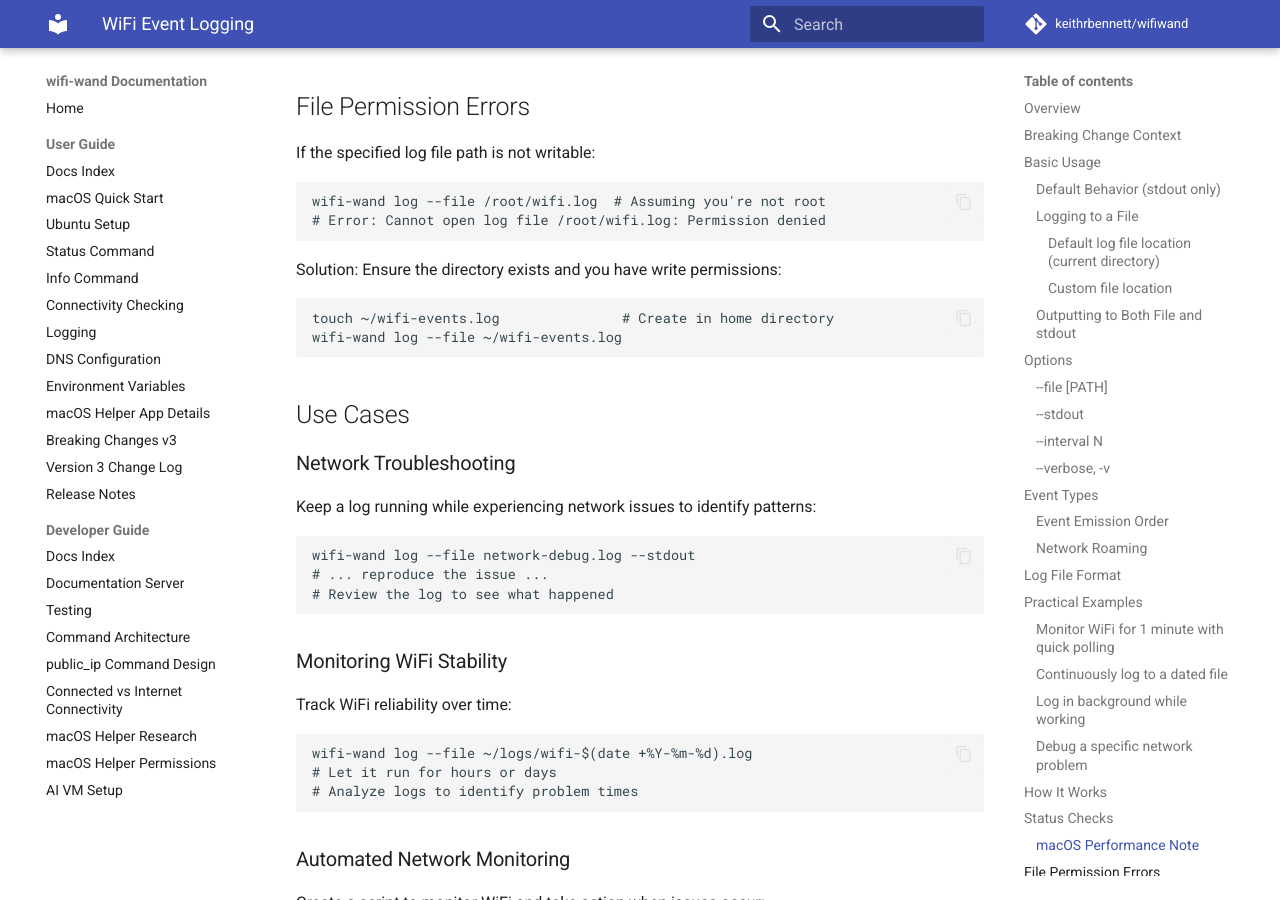
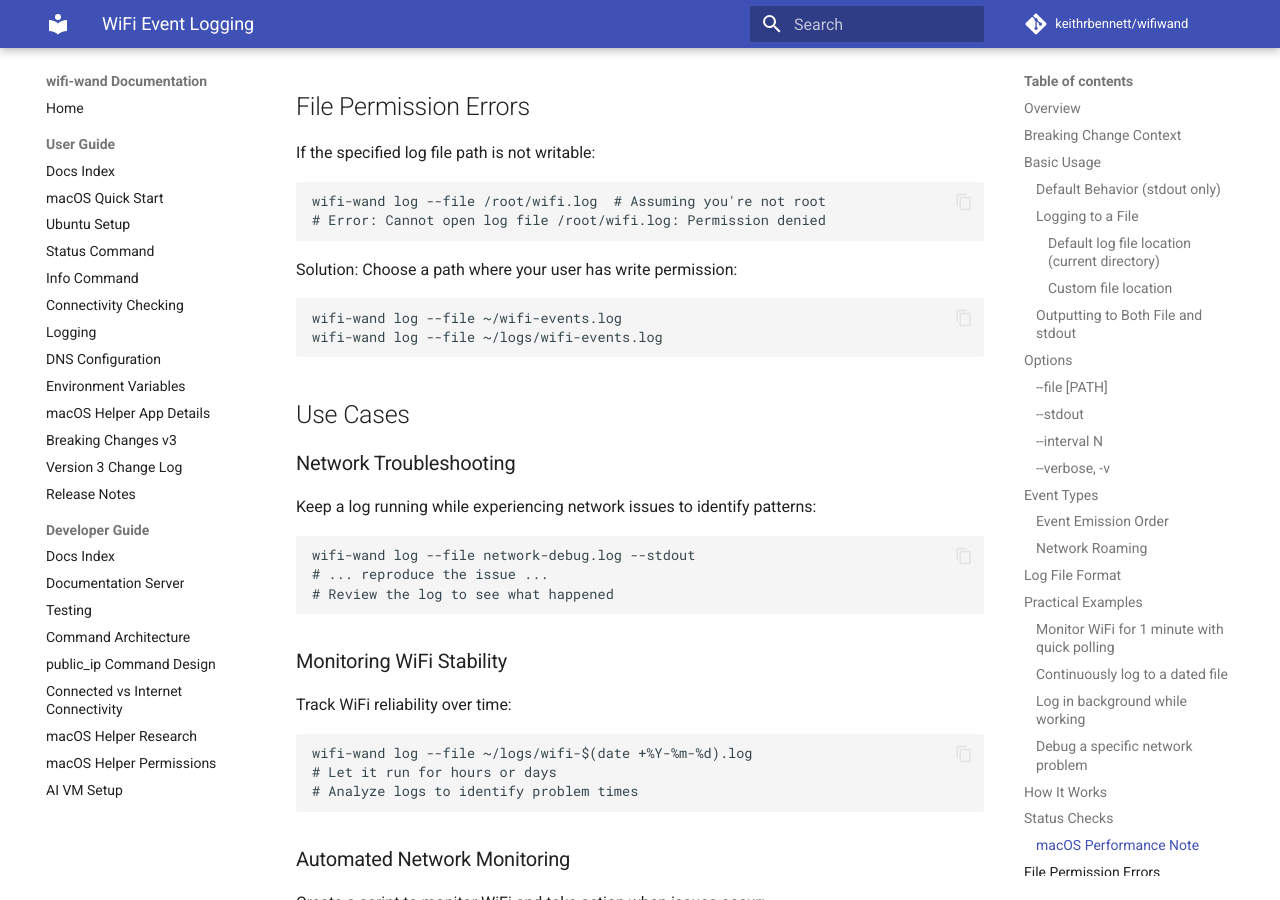
Before and after one commit to keithrbennett/wifiwand, an MkDocs documentation site: the page built from docs/LOGGING.md, in a window 1280 px wide and 900 px high, scrolled down 6656 px. Built offline with MkDocs 1.6.1 and Material for MkDocs 9.7.7, drawn with Linux system fonts in a browser that asks for light colours; comment, search, counter and statistics services are not loaded; some of the changed text lies outside the part shown.

Commit message:
Create missing log file parent directories
Allow LogFileManager to create missing parent directories for a
configured log file before opening it. This keeps the log command
convenient for paths such as ./logs/wifi.log while preserving the
existing error wrapping for invalid paths, permission failures, or other
file system problems.

The implementation uses FileUtils.mkdir_p because it is idempotent for
existing directories and handles nested directory paths without adding
custom path-walking logic.

Tests verify that a log file can be initialized at a nested path whose
parent directories do not exist, and that the resulting file is
available for normal append-mode logging. The logging documentation now
matches this behavior and no longer tells users to pre-create the log
directory.

````diff
--- a/docs/LOGGING.md
+++ b/docs/LOGGING.md
@@ -95,7 +95,7 @@ Enables file logging.
 
 When this option is used alone, output goes to file only (stdout is disabled).
 
-**Note:** The directory must already exist. The command will not create parent directories.
+**Note:** Missing parent directories are created automatically before the log file is opened.
 
 ### `--stdout`
 
@@ -287,11 +287,11 @@ wifi-wand log --file /root/wifi.log  # Assuming you're not root
 # Error: Cannot open log file /root/wifi.log: Permission denied
 ```
 
-Solution: Ensure the directory exists and you have write permissions:
+Solution: Choose a path where your user has write permission:
 
 ```bash
-touch ~/wifi-events.log               # Create in home directory
 wifi-wand log --file ~/wifi-events.log
+wifi-wand log --file ~/logs/wifi-events.log
 ```
 
 ## Use Cases
````
Also changed, not shown: 2 other files.
